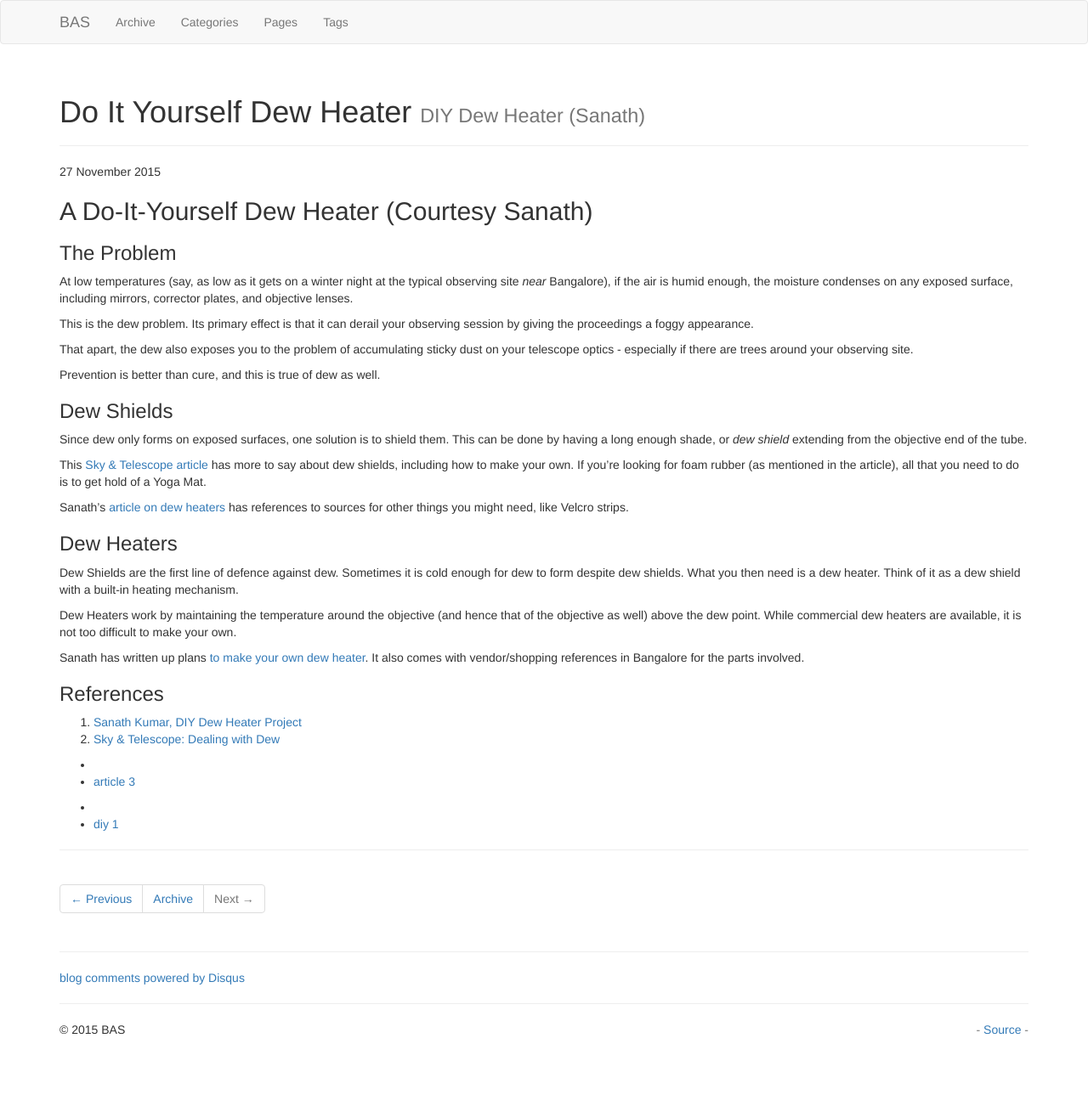
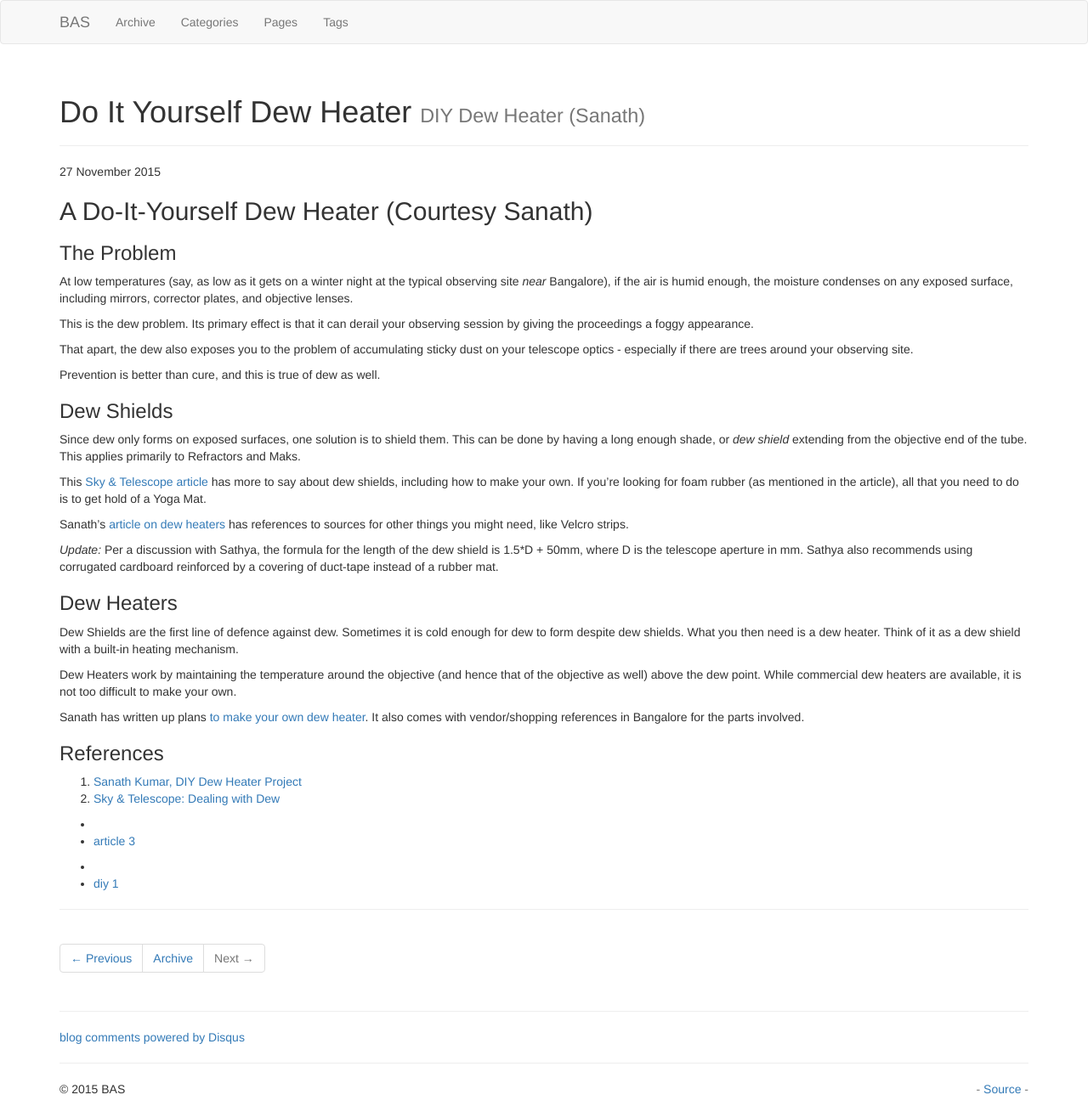
Before and after one commit to bas-org/bas-org.github.io, a Jekyll site: the page built from _posts/2015-11-27-do-it-yourself-dew-heater.markdown, in a window 1280 px wide. Shown: the whole page at 85% size. Built offline with Jekyll 4.4.1, drawn with Linux system fonts in a browser that asks for light colours; nearby versions of some CDN libraries; library files that are not in the unit come from our copies; comment, search, counter and statistics services are not loaded; before the commit the page ends 1232 px from its top, so only the background shows below that.

Commit message:
Fixed a typo. Updated with some more info on dew shields from a discussion elsewhere.

```diff
--- a/_posts/2015-11-27-do-it-yourself-dew-heater.markdown
+++ b/_posts/2015-11-27-do-it-yourself-dew-heater.markdown
@@ -27,7 +27,7 @@ Prevention is better than cure, and this is true of dew as well.
 ### Dew Shields
 Since dew only forms on exposed surfaces, one solution is to shield them.  This
 can be done by having a long enough shade, or *dew shield* extending from the
-objective end of the tube.
+objective end of the tube. This applies primarily to Refractors and Maks.
 
 This [Sky & Telescope article][2] has more to say about dew shields, including
 how to make your own. If you're looking for foam rubber (as mentioned in the
@@ -36,6 +36,11 @@ article), all that you need to do is to get hold of a Yoga Mat.
 Sanath's [article on dew heaters][1] has references to sources for other things
 you might need, like Velcro strips.
 
+*Update:*
+Per a discussion with Sathya, the formula for the length of the dew
+shield is 1.5*D + 50mm, where D is the telescope aperture in mm.  Sathya also
+recommends using corrugated cardboard reinforced by a covering of duct-tape
+instead of a rubber mat.
 
 ### Dew Heaters
 Dew Shields are the first line of defence against dew. Sometimes it is cold
```
